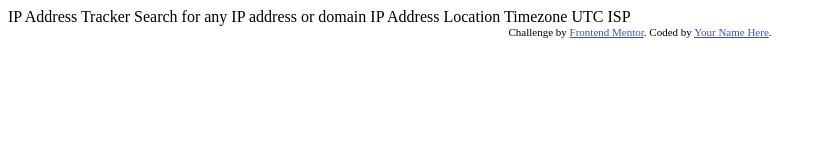
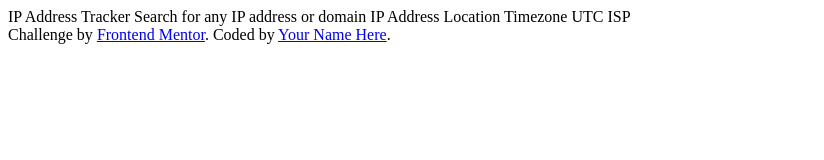
Before and after one commit to AnantKrSharma/Ip-address-tracker, a plain HTML site: page index.html in a window 1280 px wide. Shown: the whole page, without its empty margins (0-824 px from the left). Drawn offline with Linux system fonts and the light colour scheme.

Commit message:
chore: update documents

```diff
--- a/index.html
+++ b/index.html
@@ -8,11 +8,7 @@
 
   <title>Frontend Mentor | IP Address Tracker</title>
 
-  <!-- Feel free to remove these styles or customise in your own stylesheet 👍 -->
-  <style>
-    .attribution { font-size: 11px; text-align: center; }
-    .attribution a { color: hsl(228, 45%, 44%); }
-  </style>
+  <script src="javascript/index.js"></script>
 </head>
 <body>
 
@@ -30,5 +26,6 @@
     Challenge by <a href="https://www.frontendmentor.io?ref=challenge" target="_blank">Frontend Mentor</a>.
     Coded by <a href="#">Your Name Here</a>.
   </div>
+
 </body>
 </html>
```
Also changed, not shown: 1 other file.
